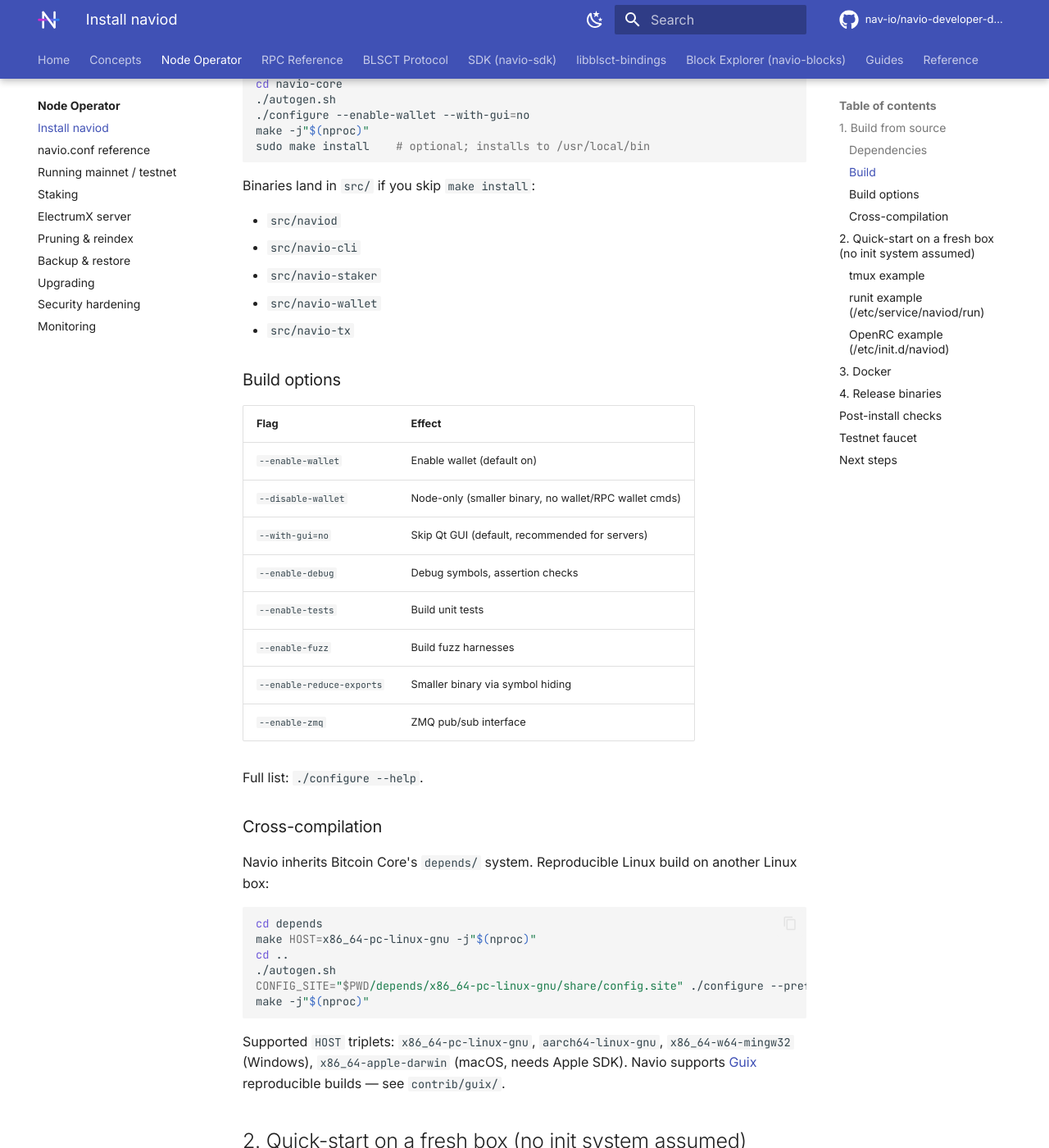
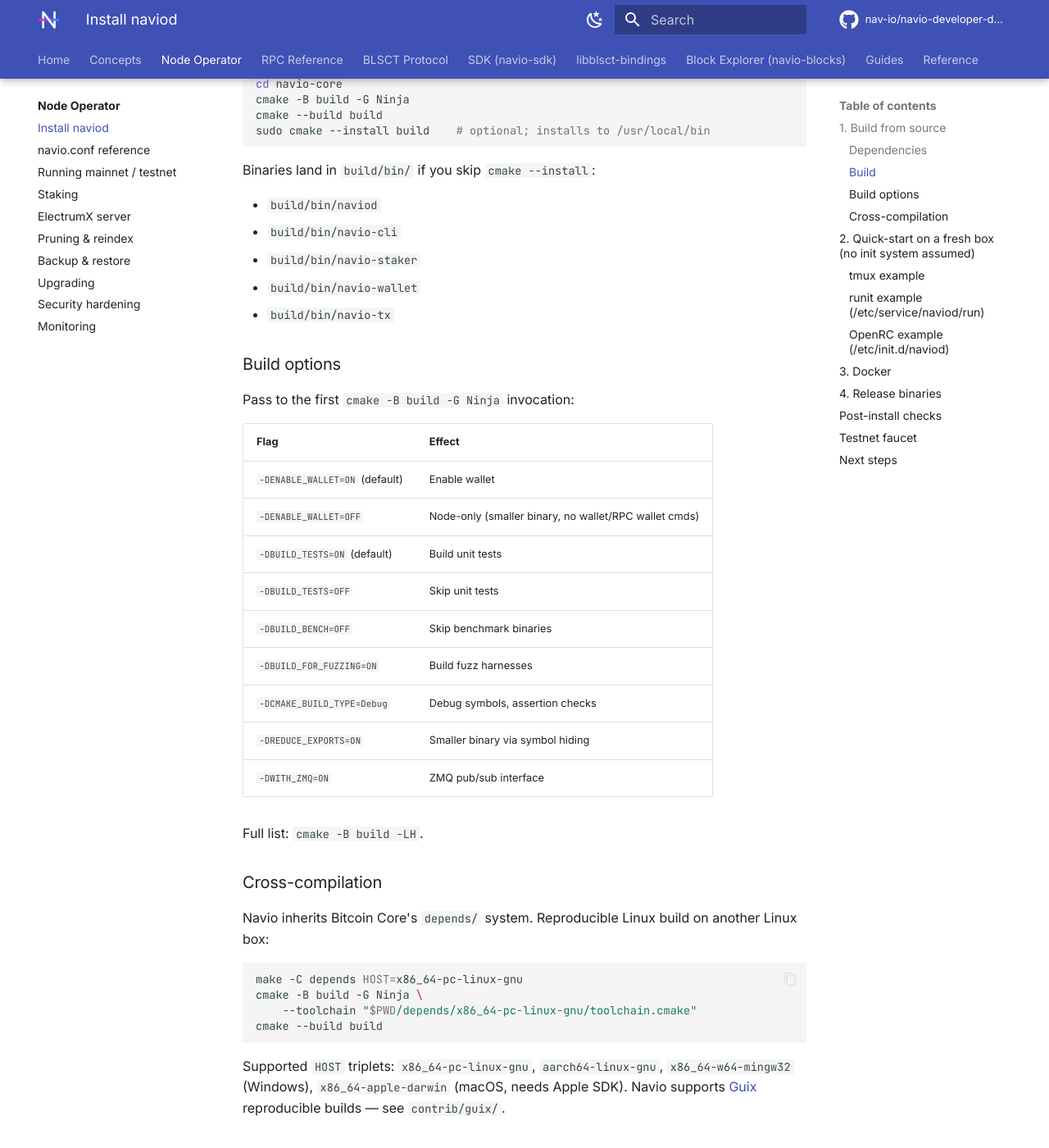
Before and after one commit to nav-io/navio-developer-docs, an MkDocs documentation site: the page built from docs/node/install.md, in a window 1280 px wide and 1400 px high, scrolled down 995 px. Shown: the whole window at 82% size. Built offline with MkDocs 1.6.1 and Material for MkDocs 9.7.7, drawn with Linux system fonts in a browser that asks for light colours; comment, search, counter and statistics services are not loaded; the version menu is left out; some of the changed text lies outside the part shown.

Commit message:
docs: migrate build instructions from autotools to CMake
navio-core dropped the autotools build system (nav-io/navio-core#258). Update every `./autogen.sh && ./configure && make` chain in the docs to the equivalent `cmake -B build -G Ninja && cmake --build build` flow, swap apt/brew dep lists from `autotools-dev libtool automake` to `cmake ninja-build`, update binary paths from `src/` to `build/bin/`, and rewrite the configure-flag table to the new CMake cache-variable spellings (`ENABLE_WALLET`, `BUILD_TESTS`, `WITH_ZMQ`, etc.). Files touched: docs/node/install.md (incl. Dockerfile), docs/node/upgrading.md, docs/guides/staking-vps.md, docs/blsct-lib/install.md.

````diff
--- a/docs/node/install.md
+++ b/docs/node/install.md
@@ -19,7 +19,7 @@
 
 ```bash
 sudo apt-get install -y \
-    build-essential libtool autotools-dev automake pkg-config \
+    build-essential cmake ninja-build pkg-config \
     libssl-dev libevent-dev bsdmainutils \
     libboost-system-dev libboost-filesystem-dev libboost-chrono-dev \
     libboost-test-dev libboost-thread-dev \
@@ -29,7 +29,7 @@
 **macOS (Homebrew):**
 
 ```bash
-brew install automake libtool boost pkg-config libevent miniupnpc zeromq sqlite
+brew install cmake ninja boost pkg-config libevent miniupnpc zeromq sqlite
 ```
 
 ### Build
@@ -37,46 +37,46 @@
 ```bash
 git clone https://github.com/nav-io/navio-core.git
 cd navio-core
-./autogen.sh
-./configure --enable-wallet --with-gui=no
-make -j"$(nproc)"
-sudo make install    # optional; installs to /usr/local/bin
+cmake -B build -G Ninja
+cmake --build build
+sudo cmake --install build    # optional; installs to /usr/local/bin
 ```
 
-Binaries land in `src/` if you skip `make install`:
+Binaries land in `build/bin/` if you skip `cmake --install`:
 
--   `src/naviod`
--   `src/navio-cli`
--   `src/navio-staker`
--   `src/navio-wallet`
--   `src/navio-tx`
+-   `build/bin/naviod`
+-   `build/bin/navio-cli`
+-   `build/bin/navio-staker`
+-   `build/bin/navio-wallet`
+-   `build/bin/navio-tx`
 
 ### Build options
 
-| Flag                           | Effect                                                    |
-| ------------------------------ | --------------------------------------------------------- |
-| `--enable-wallet`              | Enable wallet (default on)                                |
-| `--disable-wallet`             | Node-only (smaller binary, no wallet/RPC wallet cmds)     |
-| `--with-gui=no`                | Skip Qt GUI (default, recommended for servers)            |
-| `--enable-debug`               | Debug symbols, assertion checks                           |
-| `--enable-tests`               | Build unit tests                                          |
-| `--enable-fuzz`                | Build fuzz harnesses                                      |
-| `--enable-reduce-exports`      | Smaller binary via symbol hiding                          |
-| `--enable-zmq`                 | ZMQ pub/sub interface                                     |
+Pass to the first `cmake -B build -G Ninja` invocation:
 
-Full list: `./configure --help`.
+| Flag                                | Effect                                                |
+| ----------------------------------- | ----------------------------------------------------- |
+| `-DENABLE_WALLET=ON` (default)      | Enable wallet                                         |
+| `-DENABLE_WALLET=OFF`               | Node-only (smaller binary, no wallet/RPC wallet cmds) |
+| `-DBUILD_TESTS=ON` (default)        | Build unit tests                                      |
+| `-DBUILD_TESTS=OFF`                 | Skip unit tests                                       |
+| `-DBUILD_BENCH=OFF`                 | Skip benchmark binaries                               |
+| `-DBUILD_FOR_FUZZING=ON`            | Build fuzz harnesses                                  |
+| `-DCMAKE_BUILD_TYPE=Debug`          | Debug symbols, assertion checks                       |
+| `-DREDUCE_EXPORTS=ON`               | Smaller binary via symbol hiding                      |
+| `-DWITH_ZMQ=ON`                     | ZMQ pub/sub interface                                 |
+
+Full list: `cmake -B build -LH`.
 
 ### Cross-compilation
 
 Navio inherits Bitcoin Core's `depends/` system. Reproducible Linux build on another Linux box:
 
 ```bash
-cd depends
-make HOST=x86_64-pc-linux-gnu -j"$(nproc)"
-cd ..
-./autogen.sh
-CONFIG_SITE="$PWD/depends/x86_64-pc-linux-gnu/share/config.site" ./configure --prefix=/
-make -j"$(nproc)"
+make -C depends HOST=x86_64-pc-linux-gnu
+cmake -B build -G Ninja \
+    --toolchain "$PWD/depends/x86_64-pc-linux-gnu/toolchain.cmake"
+cmake --build build
 ```
 
 Supported `HOST` triplets: `x86_64-pc-linux-gnu`, `aarch64-linux-gnu`, `x86_64-w64-mingw32` (Windows), `x86_64-apple-darwin` (macOS, needs Apple SDK). Navio supports [Guix](https://guix.gnu.org/) reproducible builds — see `contrib/guix/`.
@@ -87,8 +87,8 @@
 # install build deps (see above)
 git clone https://github.com/nav-io/navio-core.git ~/navio-core
 cd ~/navio-core
-./autogen.sh && ./configure --enable-wallet --with-gui=no && make -j"$(nproc)"
-sudo make install
+cmake -B build -G Ninja && cmake --build build
+sudo cmake --install build
 
 # config
 mkdir -p ~/.navio
@@ -156,7 +156,7 @@
 FROM debian:bookworm-slim AS builder
 
 RUN apt-get update && apt-get install -y --no-install-recommends \
-    build-essential libtool autotools-dev automake pkg-config \
+    build-essential cmake ninja-build pkg-config \
     libssl-dev libevent-dev bsdmainutils \
     libboost-all-dev \
     libminiupnpc-dev libzmq3-dev libsqlite3-dev \
@@ -165,8 +165,8 @@
 
 RUN git clone --depth 1 https://github.com/nav-io/navio-core.git /src
 WORKDIR /src
-RUN ./autogen.sh && ./configure --enable-wallet --with-gui=no && make -j"$(nproc)"
-RUN strip src/naviod src/navio-cli src/navio-staker src/navio-wallet
+RUN cmake -B build -G Ninja && cmake --build build
+RUN strip build/bin/naviod build/bin/navio-cli build/bin/navio-staker build/bin/navio-wallet
 
 FROM debian:bookworm-slim
 
@@ -177,10 +177,10 @@
     tini ca-certificates \
  && rm -rf /var/lib/apt/lists/*
 
-COPY --from=builder /src/src/naviod        /usr/local/bin/
-COPY --from=builder /src/src/navio-cli     /usr/local/bin/
-COPY --from=builder /src/src/navio-staker  /usr/local/bin/
-COPY --from=builder /src/src/navio-wallet  /usr/local/bin/
+COPY --from=builder /src/build/bin/naviod        /usr/local/bin/
+COPY --from=builder /src/build/bin/navio-cli     /usr/local/bin/
+COPY --from=builder /src/build/bin/navio-staker  /usr/local/bin/
+COPY --from=builder /src/build/bin/navio-wallet  /usr/local/bin/
 
 RUN useradd -r -m -s /bin/bash navio
 USER navio
````
Also changed, not shown: docs/blsct-lib/install.md (+1 -1 lines), docs/guides/staking-vps.md (+6 -7 lines), docs/node/upgrading.md (+2 -2 lines).
